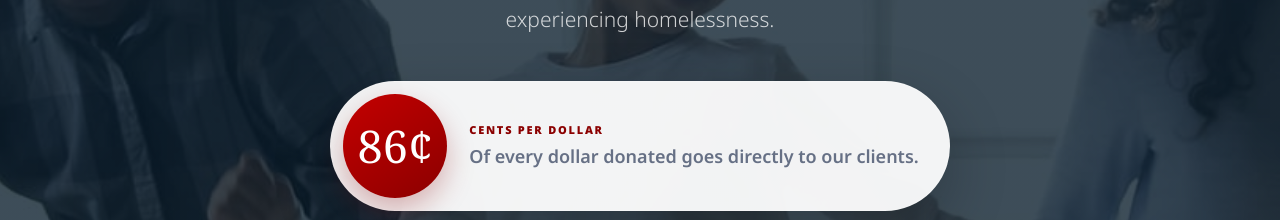
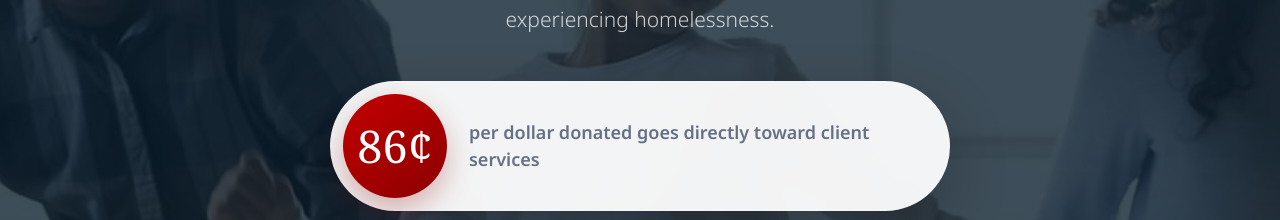
Before and after one commit to find-feed-restore/find-feed-restore, a Next.js app: page / in a window 1280 px wide. Shown: the part 3647-3867 px from the top of the page. Built offline with nearby package versions, Linux system fonts and the light colour scheme.

Commit message:
Update homepage donation efficiency copy

```diff
--- a/src/components/home-sections.tsx
+++ b/src/components/home-sections.tsx
@@ -189,12 +189,9 @@ export function GivingSection() {
           <h2 id="giving-title">How You Can Give</h2>
           <p>Every act of generosity helps provide housing, support, and hope for families experiencing homelessness.</p>
         </header>
-        <div className={styles.givingEfficiency} aria-label="86 cents of every dollar goes directly to our clients">
+        <div className={styles.givingEfficiency} aria-label="86 cents per dollar donated goes directly toward client services">
           <strong>86¢</strong>
-          <p>
-            <span>Cents Per Dollar</span>
-            Of every dollar donated goes directly to our clients.
-          </p>
+          <p>per dollar donated goes directly toward client services</p>
         </div>
         <div className={styles.givingGrid}>
           {givingOptions.map((option) => (
```
